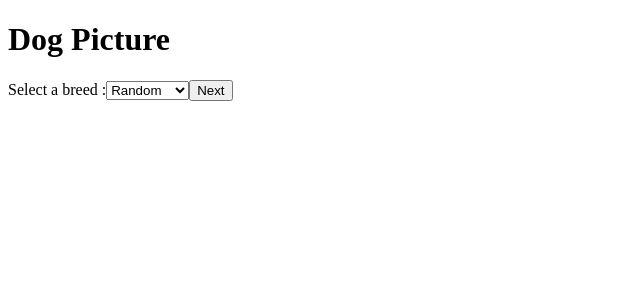
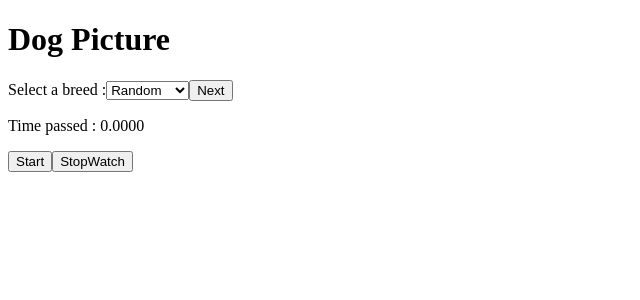
Before and after one commit to sundaramrap/depo_aug2024, a React (Create React App) app: page / in a window 1280 px wide. Shown: the top 300 px of the page, without its empty margins (0-640 px from the left). Built offline with nearby package versions, Linux system fonts and the light colour scheme.

Commit message:
'aug15timer'

```diff
--- a/src/App.js
+++ b/src/App.js
@@ -6,6 +6,7 @@
 // import DeBouncing from "./Aug9/
 // import UserDash from "./Aug13/UserDashBoard";
 import DogPic from "./Aug14/DogPic";
+import StopWatch from "./Aug15/StopWatch";
 function App() {
   return (
     <div className="App">
@@ -17,6 +18,8 @@
       {/* <DeBouncing /> */}
       {/* <UserDash /> */}
       <DogPic />
+      <br />
+      <StopWatch />
     </div>
   );
 }
--- /dev/null
+++ b/src/Aug15/StopWatch.js
@@ -0,0 +1,34 @@
+import React, { useState, useRef } from "react";
+
+export default function StopWatch() {
+  const [startTime, setstartTime] = useState(null);
+  const [now, setnow] = useState(null);
+  const intervalRef = useRef(null);
+
+  function handleStart() {
+    setstartTime(Date.now());
+    setnow(Date.now());
+
+    clearInterval(intervalRef.current);
+    intervalRef.current = setInterval(() => {
+      setnow(Date.now());
+    }, 10);
+  }
+
+  function handleStop() {
+    clearInterval(intervalRef.current);
+  }
+
+  let secondPassed = 0;
+  if (startTime != null && now != null) {
+    secondPassed = (now - startTime) / 1000;
+  }
+
+  return (
+    <>
+      <p>Time passed : {secondPassed.toFixed(4)}</p>
+      <button onClick={handleStart}>Start</button>
+      <button onClick={handleStop}> StopWatch</button>
+    </>
+  );
+}
```
Also changed, not shown: src/Aug15/temp.js (added, +23 -0 lines).
